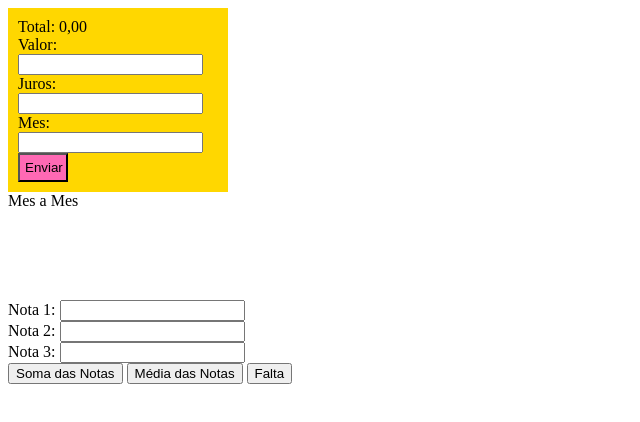
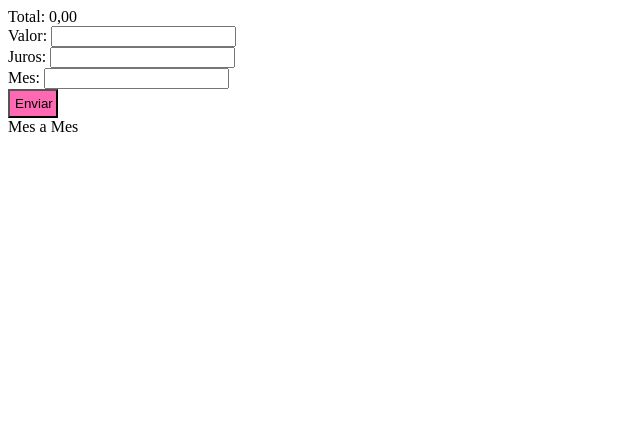
Before and after one commit to leoazzi14/primeiroh_3t, a plain HTML site: page index.html in a window 1280 px wide. Shown: the whole page, without its empty margins (0-640 px from the left). Drawn offline with Linux system fonts and the light colour scheme.

Commit message:
Update index.html

```diff
--- a/index.html
+++ b/index.html
@@ -10,31 +10,22 @@
     <script src="estudo.js"></script>
 </head>
 <body>
-    <div class="calculadora">
+    <div class="spResul">
+    <div>
         <span id="resultado">Total: 0,00</span><br>
-        Valor: <input id="val" type="text"><br>
-        Juros: <input id="ju" type="text"><br>
-        Mes: <input id="mes" type="text"><br>
+    </div>
+
+    Valor: <input id="val" type="text"><br>
+    Juros: <input id="ju" type="text"><br>
+    Mes: <input id="mes" type="text"><br>
         <button id="btnCaln" onclick="total()">Enviar</button>
 
     </div>
 
-    <div>
+    <div class="ListaMensal">
     <span id="meses">Mes a Mes </span>
 
     </div>
 
-
-
-    <br><br><br><br>
-    <span id="resultado"></span><br>
-    Nota 1: <input id="n1" type="text"><br>
-    Nota 2: <input id="n2" type="text"><br>
-    Nota 3: <input id="n3" type="text"><br>
-    <button onclick="soma()">Soma das Notas</button>
-    <button onclick="media()">Média das Notas</button>
-    <button onclick="falta()">Falta</button>
-
-
 </body>
 </html>
```
